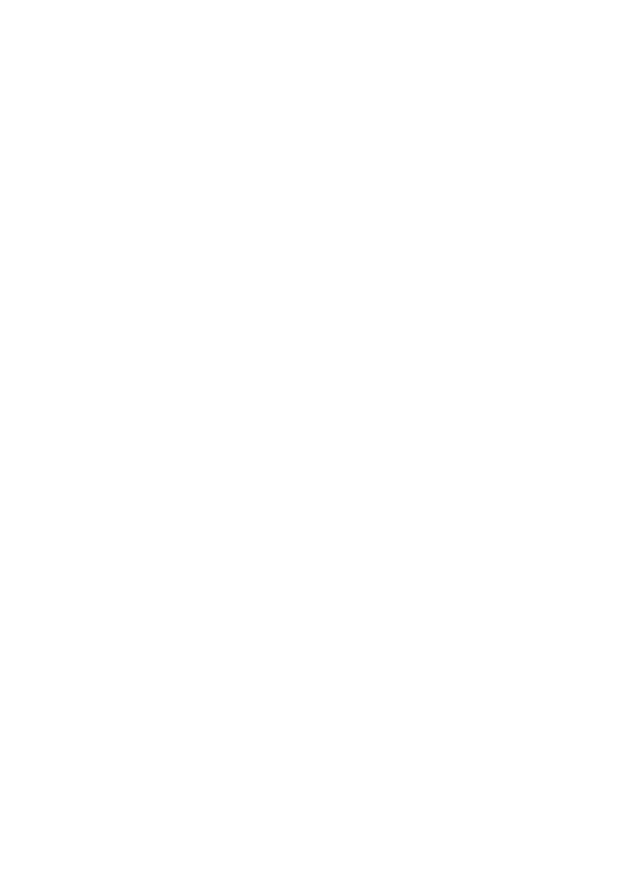
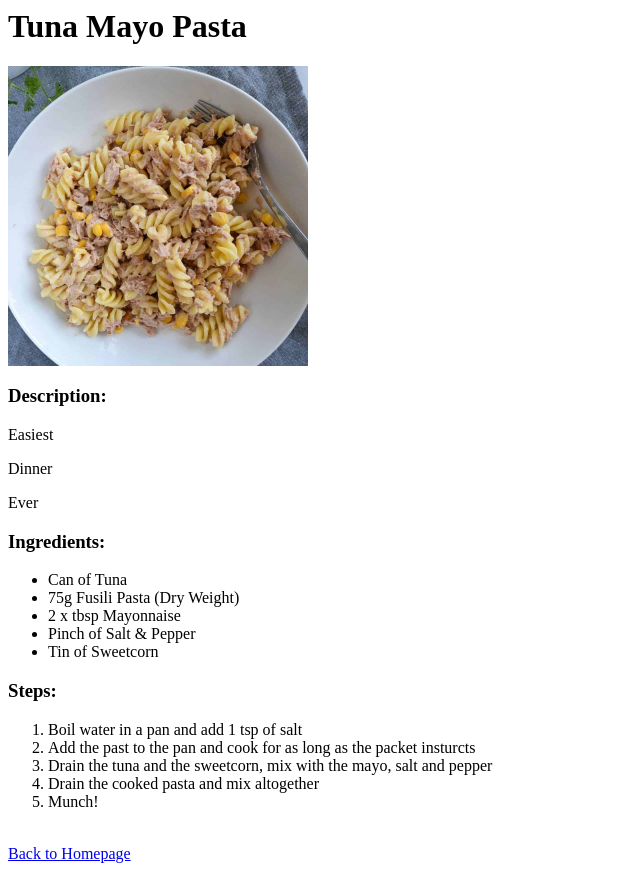
Before and after one commit to raldev/odin-recipes, a plain HTML site: page recipes/tuna-mayo-pasta.html in a window 1280 px wide. Shown: the whole page, without its empty margins (0-640 px from the left). Before the commit the page ends 800 px from the top, so only its background shows below. Drawn offline with Linux system fonts and the light colour scheme.

Commit message:
Finished Odin recipie project pages

```diff
--- a/recipes/tuna-mayo-pasta.html
+++ b/recipes/tuna-mayo-pasta.html
@@ -0,0 +1,38 @@
+<html lang="en">
+    <head>
+        <meta charset="UTF-8">
+        <title>Tuna Mayo Pasta Recipe</title>
+    </head>
+
+    <body>
+        <h1>Tuna Mayo Pasta</h1>
+        <img src="../img/tunamayopasta.jpg" alt="Tuna Mayo Pasta"
+        height="300"
+        width="300">
+        <h3>Description:</h3>
+        <p>Easiest</p>
+        <p>Dinner</p>
+        <p>Ever</p>
+
+    <h3>Ingredients:</h3>
+    <ul>
+        <li>Can of Tuna</li>
+        <li>75g Fusili Pasta (Dry Weight)</li>
+        <li>2 x tbsp Mayonnaise</li>
+        <li>Pinch of Salt & Pepper</li>
+        <li>Tin of Sweetcorn</li>
+    </ul>
+    <h3>Steps:</h3>
+    <ol>
+        <li>Boil water in a pan and add 1 tsp of salt</li>
+        <li>Add the past to the pan and cook for as long as the packet insturcts</li>
+        <li>Drain the tuna and the sweetcorn, mix with the mayo, salt and pepper </li>
+        <li>Drain the cooked pasta and mix altogether</li>
+        <li>Munch!</li>
+    </ol>
+    <br>
+    <a href="../index.html">Back to Homepage</a>
+
+    </body>
+
+</html>
```
Also changed, not shown: recipes/lasagne.html (+2 -0 lines), recipes/porridge.html (+23 -0 lines), img/porridge.jpg (added), img/tunamayopasta.jpg (added), 1 other file.
